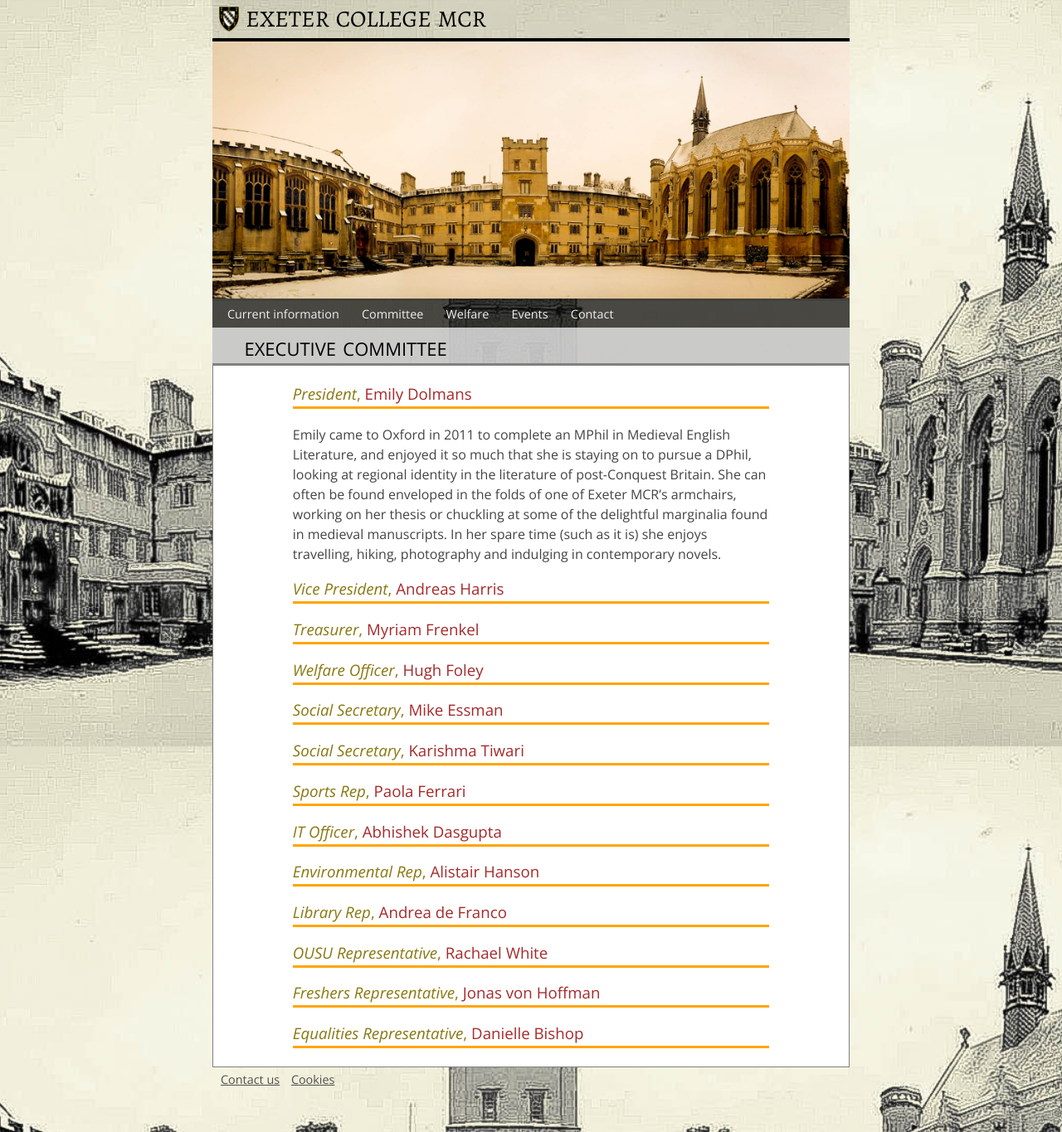
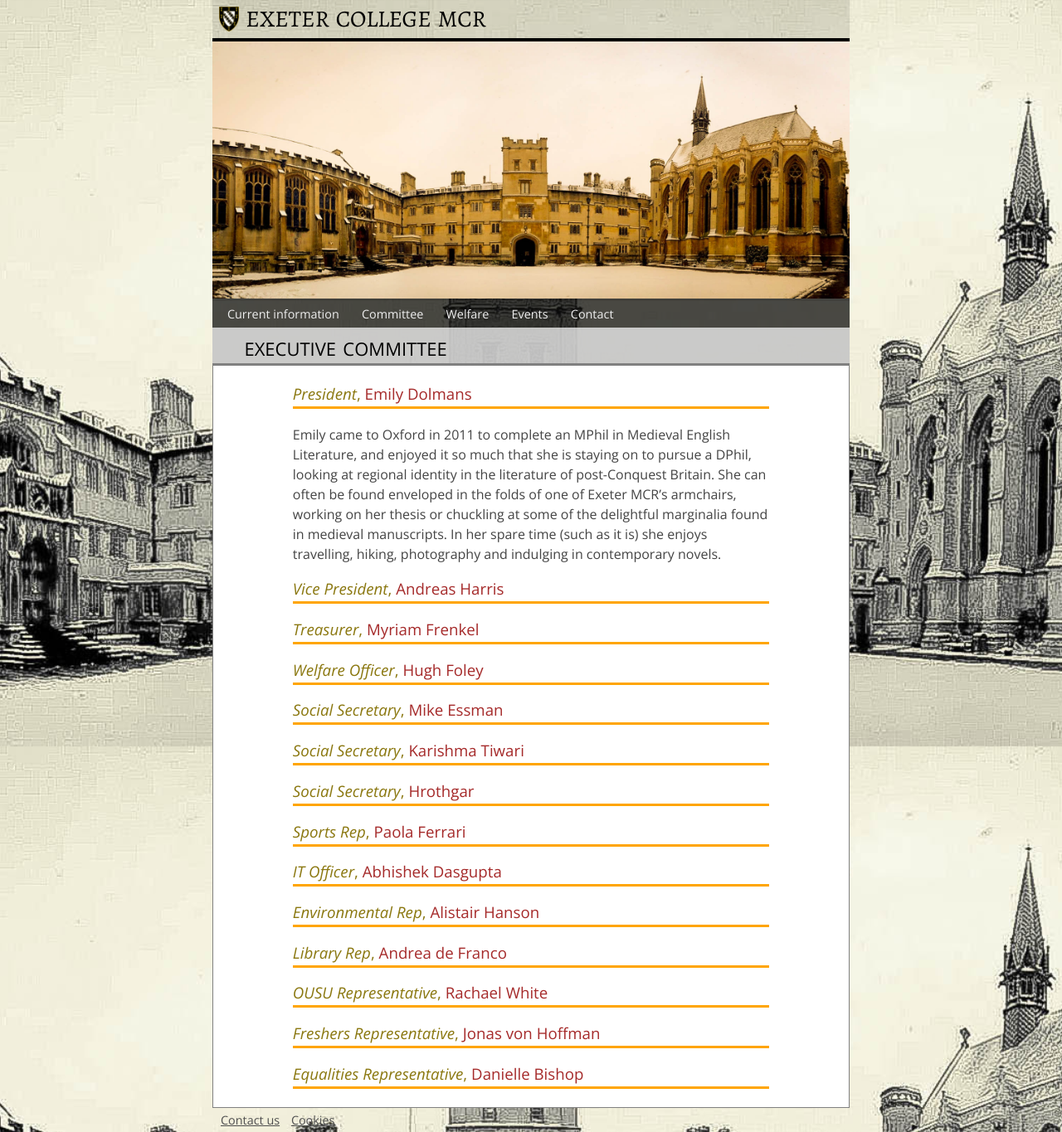
Before and after one commit to exetermcr/exetermcr.github.io, a Jekyll site: the page built from committee.markdown, in a window 1280 px wide. Shown: the whole page at 83% size. Built offline with Jekyll 4.4.1, drawn with Linux system fonts in a browser that asks for light colours.

Commit message:
Hrothgar is social secretary

```diff
--- a/committee.markdown
+++ b/committee.markdown
@@ -23,6 +23,8 @@
 
 ### *Social Secretary*, <a href="mailto:social@exetermcr.org">Karishma Tiwari</a>
 
+### *Social Secretary*, <a href="mailto:social@exetermcr.org">Hrothgar</a>
+
 ### *Sports Rep*, <a href="mailto:sports@exetermcr.org">Paola Ferrari</a>
 
 ### *IT Officer*, <a href="mailto:it@exetermcr.org">Abhishek Dasgupta</a>
```
